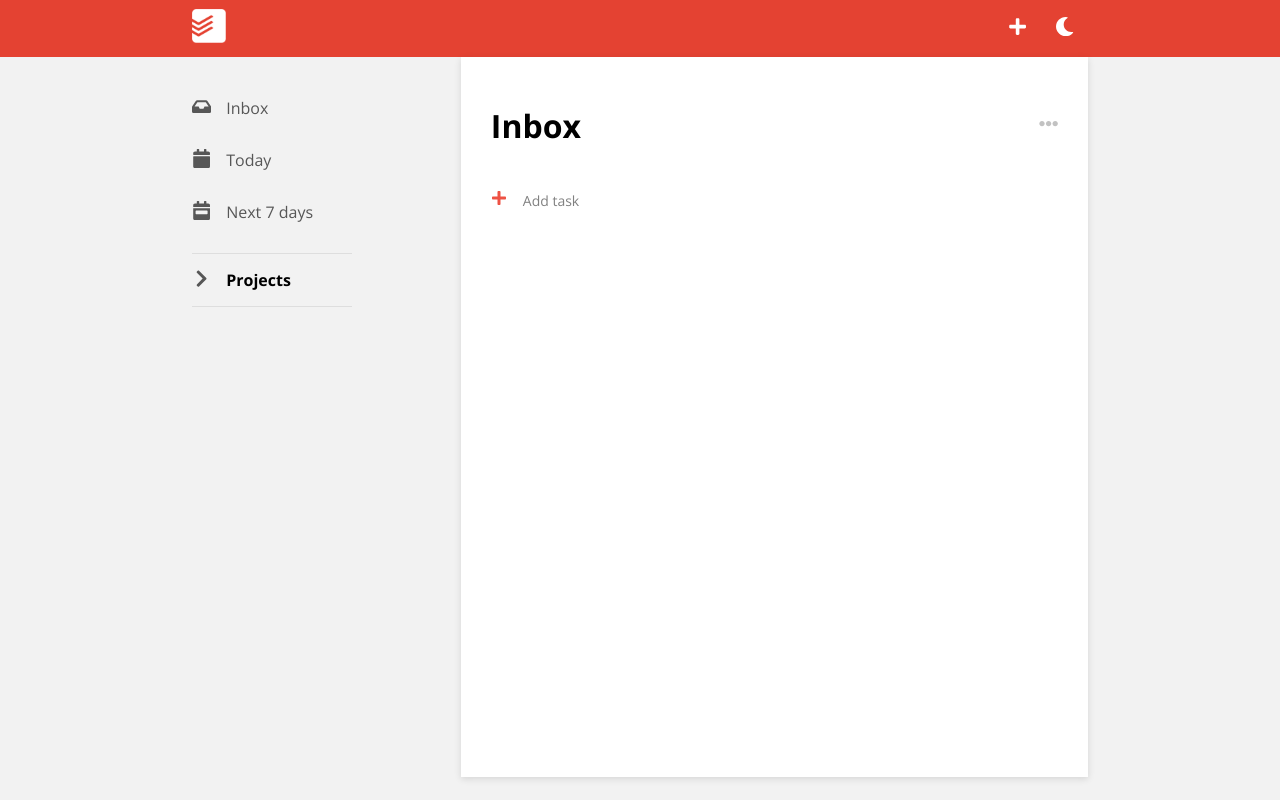
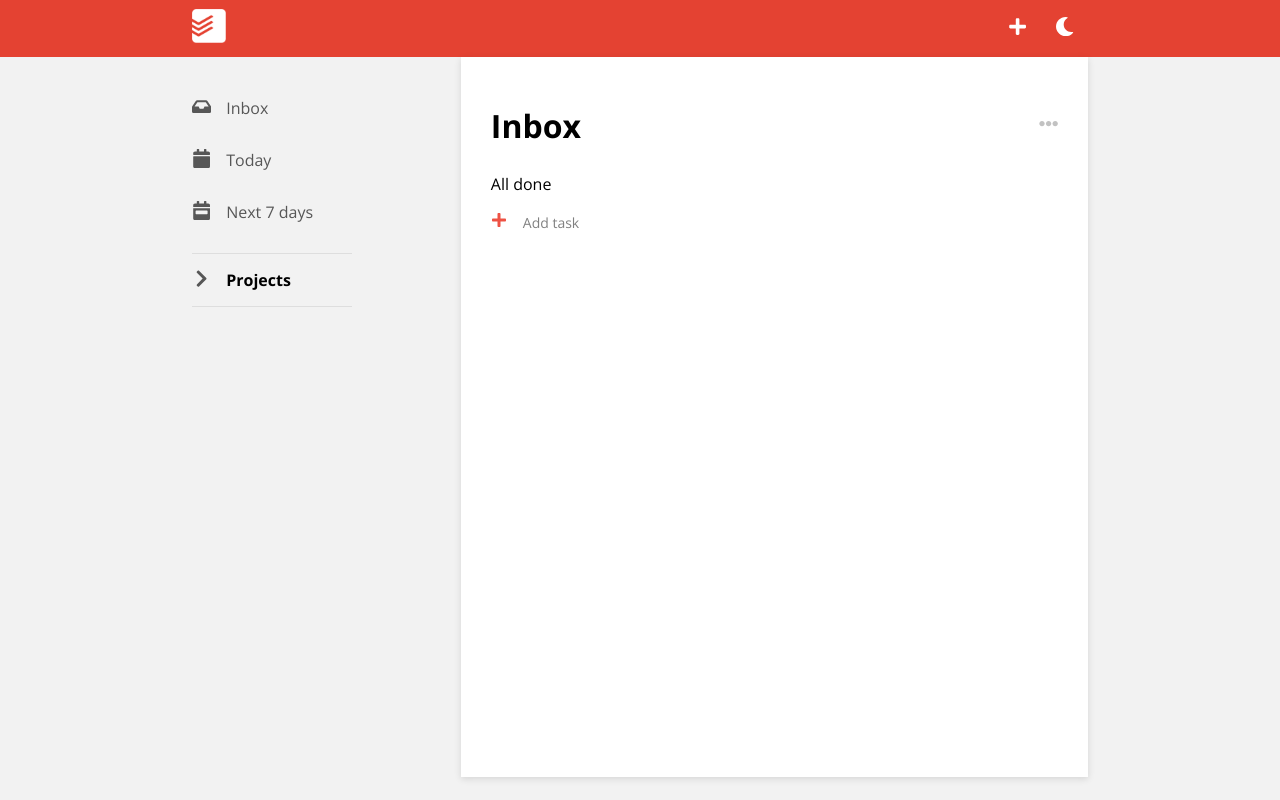
Before and after one commit to DDeenis/todoist-clone, a React (Create React App) app: page /inbox in a window 1280 px wide. Built offline with nearby package versions, Linux system fonts and the light colour scheme.

Commit message:
redux -> useReducer (for each project)

```diff
--- a/src/App.scss
+++ b/src/App.scss
@@ -15,7 +15,7 @@ body {
 }
 
 // copypasted from todoist website
-// change to scss variables later
+// change to sass variables later
 :root {
     --color-black-08: rgba(0,0,0,0.88);
     --color-black-07: rgba(0,0,0,0.66);
@@ -75,12 +75,6 @@ body {
     --color-tw-secondary-light: #f6f9f8;
     --color-tw-cta-active: #2a61cf;
     --color-tw-cta-hover: #3879fa;
-    --color-dst-primary: #438952;
-    --color-dst-secondary-dark: #f3ecd1;
-    --color-dst-secondary-light: #fefbf1;
-    --color-dst-cta-active: #4f7d54;
-    --color-dst-cta-hover: #539359;
-    --color-perceptional-green: #6b8767;
     --color-perceptional-yellow: #ffc93e;
     --color-perceptional-pink: #ffada4;
     --easing-smooth: cubic-bezier(0.2,0.8,0.2,1);
--- a/src/components/Content/Content.scss
+++ b/src/components/Content/Content.scss
@@ -2,7 +2,7 @@
 
 .main-content {
     background: #fff;
-    height: 90vh;
+    min-height: 90vh;
     width: 80%;
     margin: 0 1.5em;
     box-shadow: var(--shadow-sm);
--- a/src/components/Inbox/Inbox.tsx
+++ b/src/components/Inbox/Inbox.tsx
@@ -1,20 +1,10 @@
 import React from 'react';
-import { useAppSelector } from '../../redux/redux-hooks';
-import Task from '../Task/Task';
-import TasksSection from '../TasksSection/TasksSection';
+import IndividualProject from '../IndividualProject/IndividualProject';
 import './Inbox.scss'
 
 const Inbox = (): JSX.Element => {
-    const tasksFromState = useAppSelector()(state => state.tasks.tasks);
-
-    const tasks = tasksFromState.map(t => <Task key={t.id} task={t} />);
-
     return (
-        <section className='inbox-section'>
-            <TasksSection title='Inbox'>
-                {tasks}
-            </TasksSection>
-        </section>
+        <IndividualProject name='Inbox' tasks={[]} />
     );
 }
 
--- /dev/null
+++ b/src/components/IndividualProject/IndividualProject.tsx
@@ -0,0 +1,48 @@
+import React from 'react';
+import { useReducer } from 'react';
+import { TaskReducerAction, TasksReducerState, TaskType } from '../../redux/types';
+import Task from '../Task/Task';
+import TasksSection from '../TasksSection/TasksSection';
+import './IndividualProject.scss';
+
+interface IndividualProjectProps {
+    name: string,
+    tasks: TaskType[]
+}
+
+function tasksReducer(state: TasksReducerState, action: TaskReducerAction): TasksReducerState {
+    switch (action.type) {
+        case 'ADD_TASK':
+            return { ...state, tasks: [...state.tasks, action.payload.task] };
+
+        case 'REMOVE_TASK':
+            return { ...state, tasks: state.tasks.filter(t => t.id !== action.payload.task.id) };
+
+        case 'UPDATE_TASK':
+            return { ...state, tasks: state.tasks.map(t => t.id !== action.payload.task.id ? t : action.payload.task) };
+
+        default:
+            return state;
+    }
+}
+
+export const addTaskAC = (task: TaskType): TaskReducerAction => ({ type: 'ADD_TASK', payload: { task } });
+export const removeTaskAC = (task: TaskType): TaskReducerAction => ({ type: 'REMOVE_TASK', payload: { task } });
+export const updateTaskAC = (task: TaskType): TaskReducerAction => ({ type: 'UPDATE_TASK', payload: { task } });
+
+const IndividualProject = ({ name, tasks = [] }: IndividualProjectProps): JSX.Element => {
+    const [tasksStore, dispatch] = useReducer(tasksReducer, { tasks });
+    const tasksList = tasksStore.tasks.map(t => <Task dispatch={dispatch} key={t.id} task={t} />);
+
+    return (
+        <section className='individual-project'>
+            <TasksSection title={name} dispatch={dispatch}>
+                {
+                    tasksList.length > 0 ? tasksList : <span>All done</span>
+                }
+            </TasksSection>
+        </section>
+    );
+}
+
+export default IndividualProject;
--- a/src/components/Task/Task.tsx
+++ b/src/components/Task/Task.tsx
@@ -1,15 +1,15 @@
-import React from 'react';
+import React, { Dispatch } from 'react';
 import { useState } from 'react';
-import { TaskType } from '../../redux/types';
+import { TaskReducerAction, TaskType } from '../../redux/types';
 import TaskCheckbox from '../TaskCheckbox/TaskCheckbox';
 import { FaTrash, FaPencilAlt } from "react-icons/fa";
 import './Task.scss';
-import { useAppDispatch } from '../../redux/redux-hooks';
-import { removeTaskAC, updateTaskAC } from '../../redux/tasksReducer';
 import EditTask from '../TasksSection/EditTask/EditTask';
+import { removeTaskAC, updateTaskAC } from '../IndividualProject/IndividualProject';
 
 interface TaskProps {
-    task: TaskType
+    task: TaskType,
+    dispatch: Dispatch<TaskReducerAction>
 }
 
 interface TaskContent {
@@ -17,9 +17,8 @@ interface TaskContent {
     done: boolean
 }
 
-const Task = ({ task }: TaskProps): JSX.Element => {
+const Task = ({ task, dispatch }: TaskProps): JSX.Element => {
     const [isEditing, setIsEditing] = useState(false);
-    const dispatch = useAppDispatch();
 
     const onCheck = (isChecked: boolean): void => {
         dispatch(updateTaskAC({ ...task, done: isChecked }))
--- a/src/components/TasksSection/TasksSection.tsx
+++ b/src/components/TasksSection/TasksSection.tsx
@@ -1,19 +1,19 @@
-import React from 'react';
+import React, { Dispatch } from 'react';
 import { useState } from 'react';
 import { FaPlus, FaPlusCircle, FaEllipsisH } from "react-icons/fa";
-import { useAppDispatch } from '../../redux/redux-hooks';
-import { addTaskAC } from '../../redux/tasksReducer';
 import { v4 as uuid } from 'uuid';
 import EditTask from './EditTask/EditTask';
 import './TasksSection.scss';
+import { TaskReducerAction } from '../../redux/types';
+import { addTaskAC } from '../IndividualProject/IndividualProject';
 
 interface TasksSectionProps {
     title: string,
+    dispatch: Dispatch<TaskReducerAction>,
     children: JSX.Element[] | JSX.Element
 }
 
-const TasksSection = ({ title, children }: TasksSectionProps): JSX.Element => {
-    const dispatch = useAppDispatch();
+const TasksSection = ({ title, dispatch, children }: TasksSectionProps): JSX.Element => {
     const [isHover, setIsHover] = useState(false);
     const [isEditing, setIsEditing] = useState(false);
 
```
Also changed, not shown: src/components/IndividualProject/IndividualProject.scss (added).
